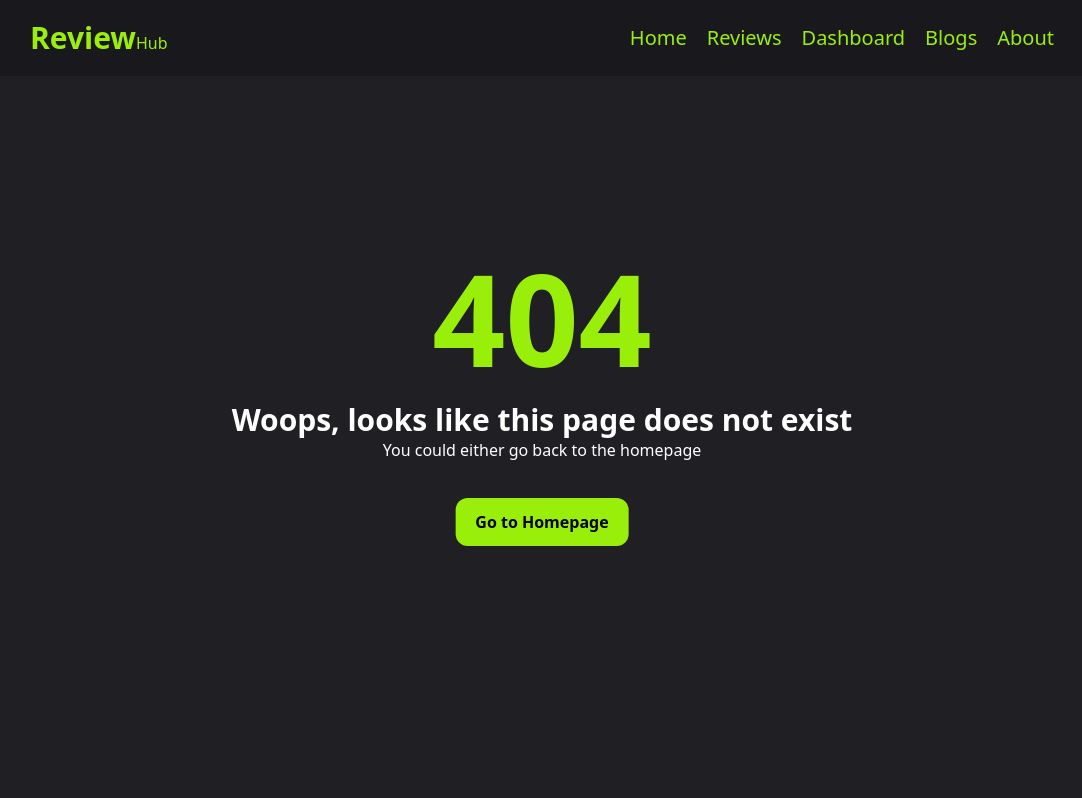
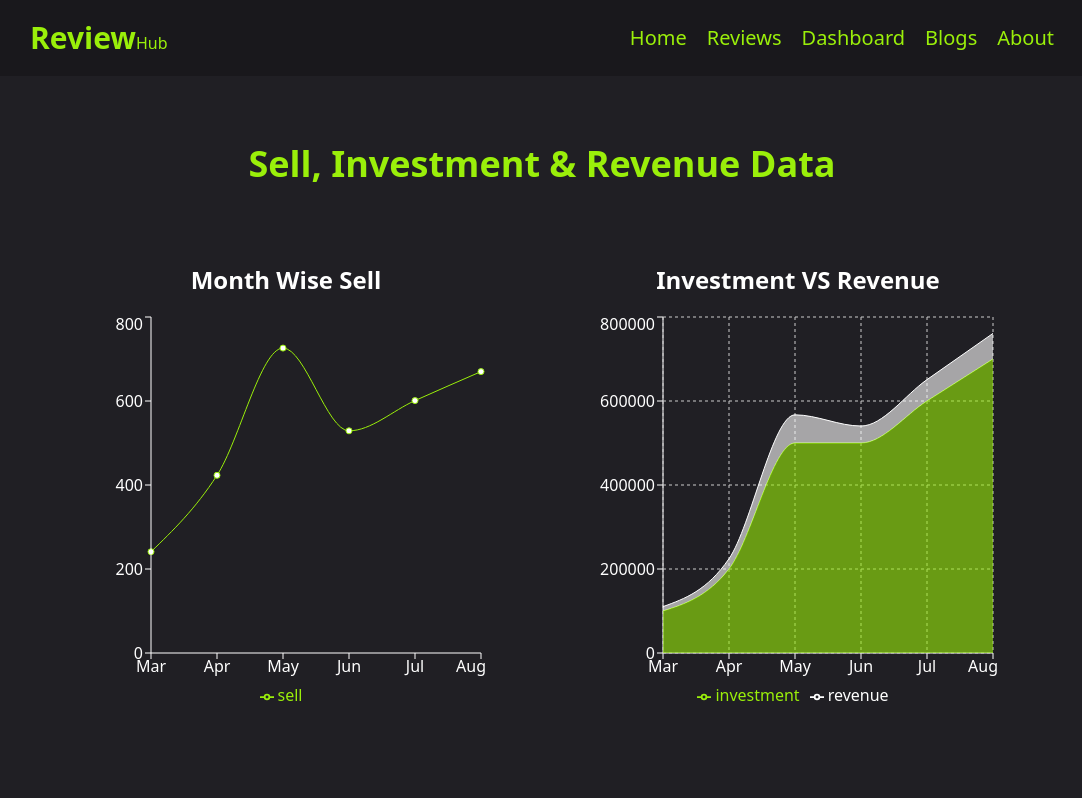
Before and after one commit to mjaumi/phero-assignment9-review-hub-react, a React (Create React App) app: page /dashboard in a window 1280 px wide. Before the commit this address had no page. Shown: the top 798 px of the page, without its empty margins (98-1180 px from the left). Built offline with nearby package versions, Linux system fonts and the light colour scheme.

Commit message:
dashboard component done

```diff
--- a/package.json
+++ b/package.json
@@ -10,6 +10,7 @@
     "react-dom": "^18.0.0",
     "react-router-dom": "^6.3.0",
     "react-scripts": "5.0.0",
+    "recharts": "^2.1.9",
     "web-vitals": "^2.1.4"
   },
   "scripts": {
--- /dev/null
+++ b/public/chartData.json
@@ -0,0 +1,38 @@
+[
+    {
+        "month": "Mar",
+        "investment": 100000,
+        "sell": 241,
+        "revenue": 10401
+    },
+    {
+        "month": "Apr",
+        "investment": 200000,
+        "sell": 423,
+        "revenue": 24500
+    },
+    {
+        "month": "May",
+        "investment": 500000,
+        "sell": 726,
+        "revenue": 67010
+    },
+    {
+        "month": "Jun",
+        "investment": 500000,
+        "sell": 529,
+        "revenue": 40405
+    },
+    {
+        "month": "Jul",
+        "investment": 600000,
+        "sell": 601,
+        "revenue": 50900
+    },
+    {
+        "month": "Aug",
+        "investment": 700000,
+        "sell": 670,
+        "revenue": 61000
+    }
+]
--- a/src/App.js
+++ b/src/App.js
@@ -1,5 +1,6 @@
 import { Route, Routes } from 'react-router-dom';
 import './App.css';
+import Dashboard from './components/Dashboard/Dashboard';
 import Header from './components/Header/Header';
 import Home from './components/Home/Home';
 import NotFound from './components/NotFound/NotFound';
@@ -13,6 +14,7 @@ function App() {
         <Route path='/' element={<Home />}></Route>
         <Route path='/home' element={<Home />}></Route>
         <Route path='/reviews' element={<Reviews />}></Route>
+        <Route path='/dashboard' element={<Dashboard />}></Route>
         <Route path='*' element={<NotFound />}></Route>
       </Routes>
     </main>
--- /dev/null
+++ b/src/components/Dashboard/Dashboard.js
@@ -0,0 +1,64 @@
+import React from 'react';
+import { Area, AreaChart, Bar, BarChart, CartesianGrid, Legend, Line, LineChart, Pie, PieChart, Tooltip, XAxis, YAxis } from 'recharts';
+import useCharts from '../../hooks/useCharts';
+
+const Dashboard = () => {
+    const [chart] = useCharts();
+
+    return (
+        <section className='py-36 min-h-screen'>
+            <h2 className='font-semibold text-4xl mb-20 text-review-hub-base-green'>Sell, Investment & Revenue Data</h2>
+            <div className='grid grid-cols-2 w-4/5 mx-auto gap-y-20'>
+                {/* line chart */}
+                <div className='flex flex-col justify-center items-center'>
+                    <h2 className='font-semibold text-2xl mb-4 text-white'>Month Wise Sell</h2>
+                    <LineChart width={400} height={400} data={chart}>
+                        <Line type="monotone" dataKey="sell" stroke="#9aef0a" />
+                        <XAxis dataKey='month' stroke="#ffffff" />
+                        <YAxis stroke="#ffffff" />
+                        <Tooltip />
+                        <Legend />
+                    </LineChart>
+                </div>
+                {/* area chart */}
+                <div className='flex flex-col justify-center items-center'>
+                    <h2 className='font-semibold text-2xl mb-4 text-white'>Investment VS Revenue</h2>
+                    <AreaChart width={400} height={400} data={chart}>
+                        <XAxis dataKey='month' stroke="#ffffff" />
+                        <YAxis stroke="#ffffff" />
+                        <Tooltip />
+                        <Legend />
+                        <CartesianGrid strokeDasharray="3 3" />
+                        <Area type="monotone" dataKey="investment" stackId="1" stroke="#9aef0a" fill="#9aef0a" />
+                        <Area type="monotone" dataKey="revenue" stackId="1" stroke="#ffffff" fill="#ffffff" />
+                    </AreaChart>
+                </div>
+                {/* bar chart */}
+                <div className='flex flex-col justify-center items-center'>
+                    <h2 className='font-semibold text-2xl mb-4 text-white'>Investment VS Revenue</h2>
+                    <BarChart width={400} height={400} data={chart}>
+                        <CartesianGrid strokeDasharray="3 3" />
+                        <XAxis dataKey="month" />
+                        <YAxis />
+                        <Tooltip />
+                        <Legend />
+                        <Bar dataKey="investment" stackId="a" fill="#9aef0a" />
+                        <Bar dataKey="revenue" stackId="a" fill="#ffffff" />
+                    </BarChart>
+                </div>
+                {/* pie chart  */}
+                <div className='flex flex-col justify-center items-center'>
+                    <h2 className='font-semibold text-2xl mb-4 text-white'>Investment VS Revenue</h2>
+                    <PieChart width={400} height={400}>
+                        <Tooltip />
+                        <Legend />
+                        <Pie data={chart} dataKey="investment" cx="50%" cy="50%" outerRadius={90} fill="#9aef0a" stroke="#201f24" />
+                        <Pie data={chart} dataKey="revenue" cx="50%" cy="50%" innerRadius={100} outerRadius={120} fill="#ffffff" stroke="#201f24" label />
+                    </PieChart>
+                </div>
+            </div>
+        </section>
+    );
+};
+
+export default Dashboard;
--- a/src/components/Header/Header.js
+++ b/src/components/Header/Header.js
@@ -4,16 +4,16 @@ import { Link } from 'react-router-dom';
 const Header = () => {
     //header component renders here
     return (
-        <header className='fixed w-full bg-review-hub-base-dark text-review-hub-base-green py-5'>
+        <header className='fixed w-full bg-review-hub-base-dark text-review-hub-base-green py-5 z-[99999]'>
             <div className='flex justify-between w-4/5 mx-auto'>
                 <div>
                     <h2><span className='font-semibold text-3xl'>Review</span>Hub</h2>
                 </div>
                 <div className='flex items-center'>
-                    <nav className='flex text-xl font-light'>
-                        <Link to='/' className='hover:opacity-50 hover:font-semibold duration-300 origin-center'>Home</Link>
-                        <Link to='/reviews' className='ml-5 hover:opacity-50 hover:font-semibold duration-300 origin-center'>Reviews</Link>
-                        <p className='ml-5'>Dashboard</p>
+                    <nav className='flex text-xl'>
+                        <Link to='/' className='hover:opacity-50 duration-300 origin-center'>Home</Link>
+                        <Link to='/reviews' className='ml-5 hover:opacity-50 duration-300 origin-center'>Reviews</Link>
+                        <Link to='/dashboard' className='ml-5 hover:opacity-50 duration-300 origin-center'>Dashboard</Link>
                         <p className='ml-5'>Blogs</p>
                         <p className='ml-5'>About</p>
                     </nav>
--- a/src/components/Home/Home.js
+++ b/src/components/Home/Home.js
@@ -7,6 +7,7 @@ const Home = () => {
     //calling custom hooks
     const [reviews] = useReviews();
 
+    //using navigate hooks to navigate to review page
     const navigate = useNavigate();
 
     //home component renders here
@@ -28,10 +29,10 @@ const Home = () => {
             </div>
             {/* user review section */}
             <div className='pb-32 w-4/5 mx-auto'>
-                <h2 className='text-3xl text-review-hub-base-green font-semibold mb-7'>Customer Reviews(3)</h2>
+                <h2 className='text-3xl text-review-hub-base-green font-semibold mb-7'>Customer Reviews({reviews.slice(0, 3).length})</h2>
                 <div className='grid grid-cols-3 gap-10 mt-10'>
                     {
-                        reviews.map(review => <Review
+                        reviews.slice(0, 3).map(review => <Review
                             key={review.id}
                             review={review}
                         ></Review>)
--- /dev/null
+++ b/src/hooks/useCharts.js
@@ -0,0 +1,16 @@
+import { useEffect, useState } from "react"
+
+//chart data custom hook
+const useCharts = () => {
+    const [chart, setChart] = useState([]);
+
+    useEffect(() => {
+        fetch('chartData.json')
+            .then(res => res.json())
+            .then(data => setChart(data));
+    }, []);
+
+    return [chart, setChart];
+}
+
+export default useCharts;
```
Also changed, not shown: 1 other file (tests, documents, lock files or other folders).
